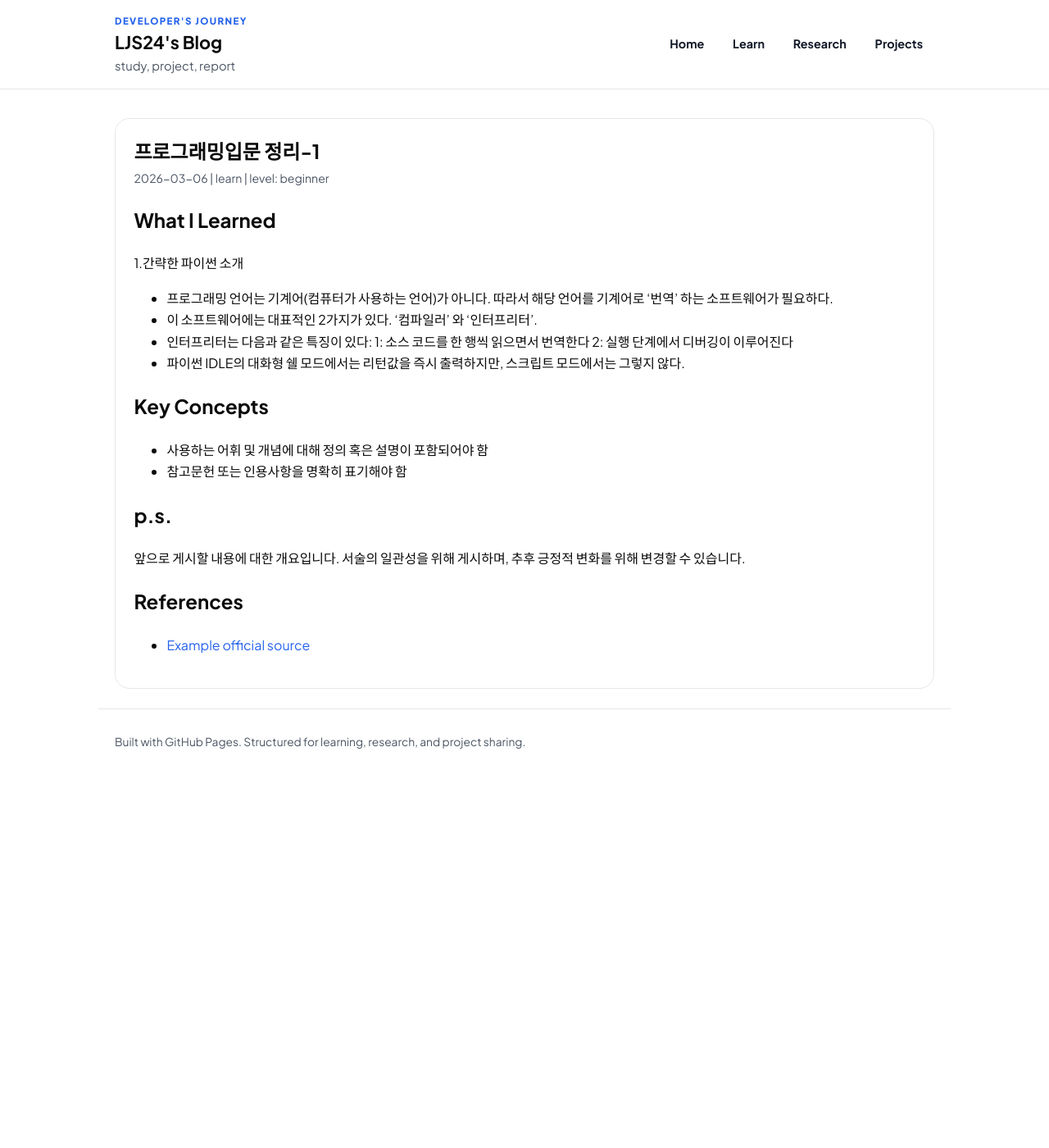
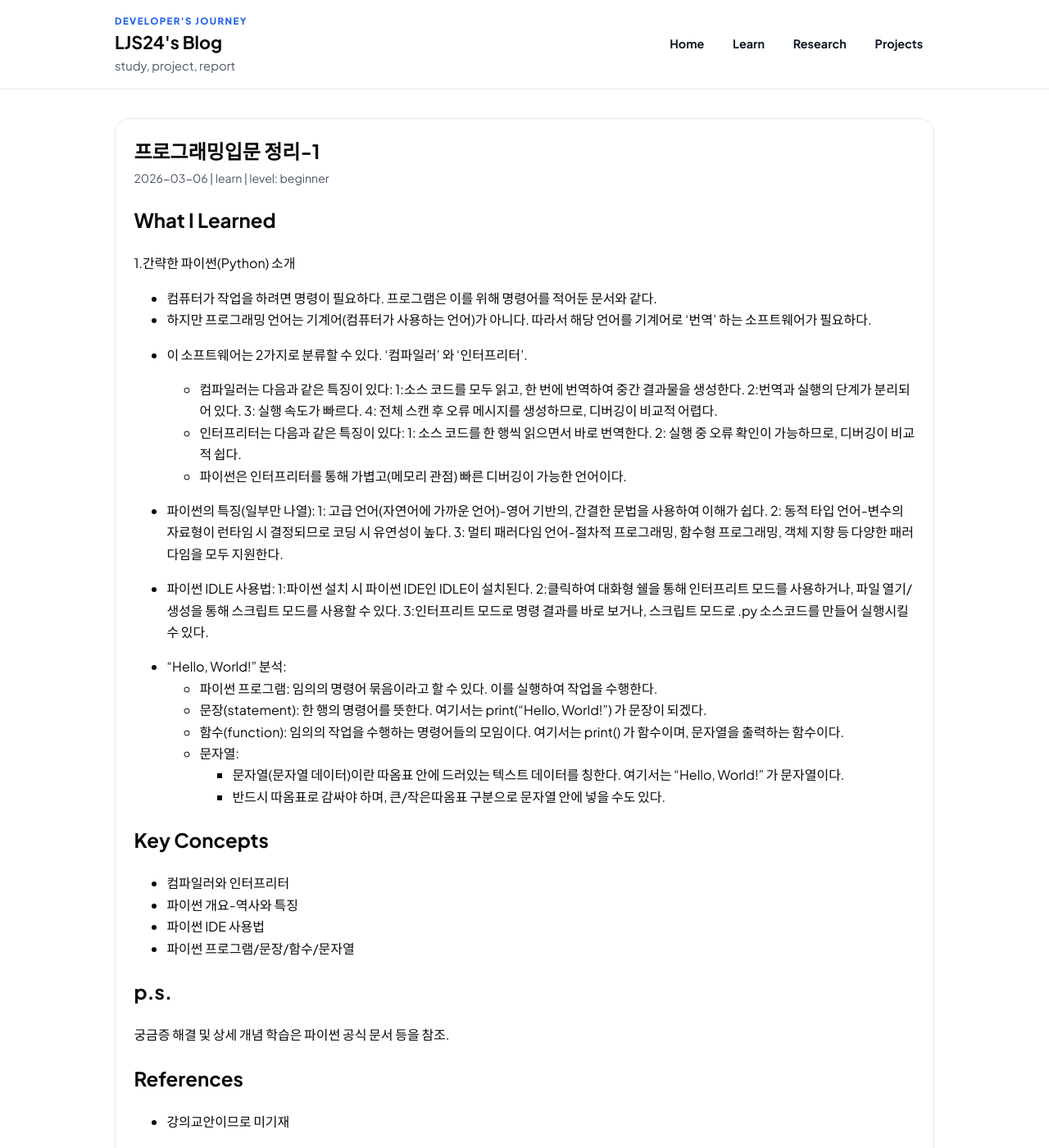
Before and after one commit to LJS24/LJS24.github.io, a Jekyll site: the page built from _posts/learn/2026-03-06-learning-note-프로그래밍입문.md, in a window 1280 px wide and 1400 px high. Shown: the whole window at 82% size. Built offline with Jekyll 4.4.1, drawn with Linux system fonts in a browser that asks for light colours.

Commit message:
content update-learning note

```diff
--- a/_posts/learn/2026-03-06-learning-note-프로그래밍입문.md
+++ b/_posts/learn/2026-03-06-learning-note-프로그래밍입문.md
@@ -8,20 +8,52 @@ summary: "주간 학습내용 정리"
 ---
 
 ## What I Learned
-1.간략한 파이썬 소개
-- 프로그래밍 언어는 기계어(컴퓨터가 사용하는 언어)가 아니다. 따라서 해당 언어를 기계어로 '번역' 하는 소프트웨어가 필요하다.
-- 이 소프트웨어에는 대표적인 2가지가 있다. '컴파일러' 와 '인터프리터'.
-- 인터프리터는 다음과 같은 특징이 있다:
-    1: 소스 코드를 한 행씩 읽으면서 번역한다
-    2: 실행 단계에서 디버깅이 이루어진다
-- 파이썬 IDLE의 대화형 쉘 모드에서는 리턴값을 즉시 출력하지만, 스크립트 모드에서는 그렇지 않다.
+1.간략한 파이썬(Python) 소개
+- 컴퓨터가 작업을 하려면 명령이 필요하다. 프로그램은 이를 위해 명령어를 적어둔 문서와 같다.
+- 하지만 프로그래밍 언어는 기계어(컴퓨터가 사용하는 언어)가 아니다. 따라서 해당 언어를 기계어로 '번역' 하는 소프트웨어가 필요하다.
+- 이 소프트웨어는 2가지로 분류할 수 있다. '컴파일러' 와 '인터프리터'.
+
+    - 컴파일러는 다음과 같은 특징이 있다:
+        1:소스 코드를 모두 읽고, 한 번에 번역하여 중간 결과물을 생성한다.
+        2:번역과 실행의 단계가 분리되어 있다.
+        3: 실행 속도가 빠르다.
+        4: 전체 스캔 후 오류 메시지를 생성하므로, 디버깅이 비교적 어렵다.
+    - 인터프리터는 다음과 같은 특징이 있다:
+        1: 소스 코드를 한 행씩 읽으면서 바로 번역한다.
+        2: 실행 중 오류 확인이 가능하므로, 디버깅이 비교적 쉽다.
+    - 파이썬은 인터프리터를 통해 가볍고(메모리 관점) 빠른 디버깅이 가능한 언어이다.
+
+- 파이썬의 특징(일부만 나열):
+    1: 고급 언어(자연어에 가까운 언어)-영어 기반의, 간결한 문법을 사용하여 이해가 쉽다.
+    2: 동적 타입 언어-변수의 자료형이 런타임 시 결정되므로 코딩 시 유연성이 높다.
+    3: 멀티 패러다임 언어-절차적 프로그래밍, 함수형 프로그래밍, 객체 지향 등 다양한 패러다임을 모두 지원한다.
+
+- 파이썬 IDLE 사용법:
+    1:파이썬 설치 시 파이썬 IDE인 IDLE이 설치된다.
+    2:클릭하여 대화형 쉘을 통해 인터프리트 모드를 사용하거나, 파일 열기/생성을 통해 스크립트 모드를 사용할 수 있다.
+    3:인터프리트 모드로 명령 결과를 바로 보거나, 스크립트 모드로 .py 소스코드를 만들어 실행시킬 수 있다.
+
+- "Hello, World!" 분석:
+    - 파이썬 프로그램:
+        임의의 명령어 묶음이라고 할 수 있다. 이를 실행하여 작업을 수행한다.
+    - 문장(statement):
+        한 행의 명령어를 뜻한다. 여기서는 print("Hello, World!") 가 문장이 되겠다.
+    - 함수(function):
+        임의의 작업을 수행하는 명령어들의 모임이다. 여기서는 print() 가 함수이며, 문자열을 출력하는 함수이다.
+    - 문자열:
+        - 문자열(문자열 데이터)이란 따옴표 안에 드러있는 텍스트 데이터를 칭한다.
+        여기서는 "Hello, World!" 가 문자열이다.
+        - 반드시 따옴표로 감싸야 하며, 큰/작은따옴표 구분으로 문자열 안에 넣을 수도 있다.
+
 
 ## Key Concepts
-- 사용하는 어휘 및 개념에 대해 정의 혹은 설명이 포함되어야 함
-- 참고문헌 또는 인용사항을 명확히 표기해야 함
+- 컴파일러와 인터프리터
+- 파이썬 개요-역사와 특징
+- 파이썬 IDE 사용법
+- 파이썬 프로그램/문장/함수/문자열
 
 ## p.s.
-앞으로 게시할 내용에 대한 개요입니다. 서술의 일관성을 위해 게시하며, 추후 긍정적 변화를 위해 변경할 수 있습니다.
+궁금증 해결 및 상세 개념 학습은 파이썬 공식 문서 등을 참조.
 
 ## References
-- [Example official source](https://example.com)
+- 강의교안이므로 미기재
```
